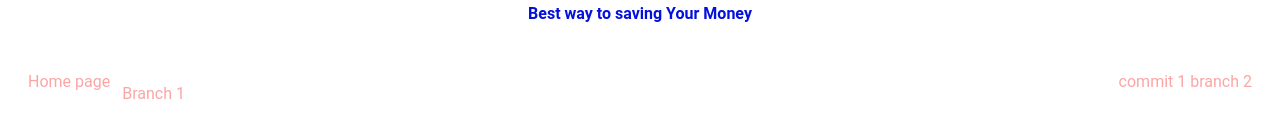
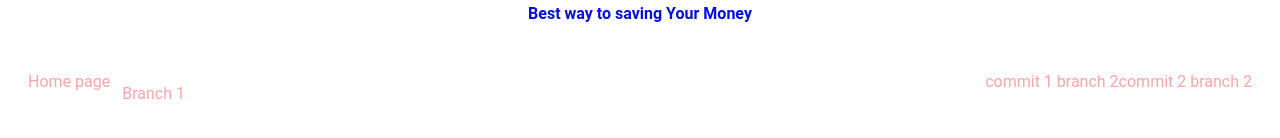
Before and after one commit to DucThanh-github/iMoneyWithNuxt, a Nuxt app: page / in a window 1280 px wide. Shown: the part 200-338 px from the top of the page. Built offline with nearby package versions, Linux system fonts and the light colour scheme.

Commit message:
c2 branch 2

```diff
--- a/pages/index.vue
+++ b/pages/index.vue
@@ -3,6 +3,7 @@
         Home page
         <v-col>Branch 1</v-col>
         <span>commit 1 branch 2</span>
+        <span>commit 2 branch 2</span>
     </v-row>
 
 </template>
```
